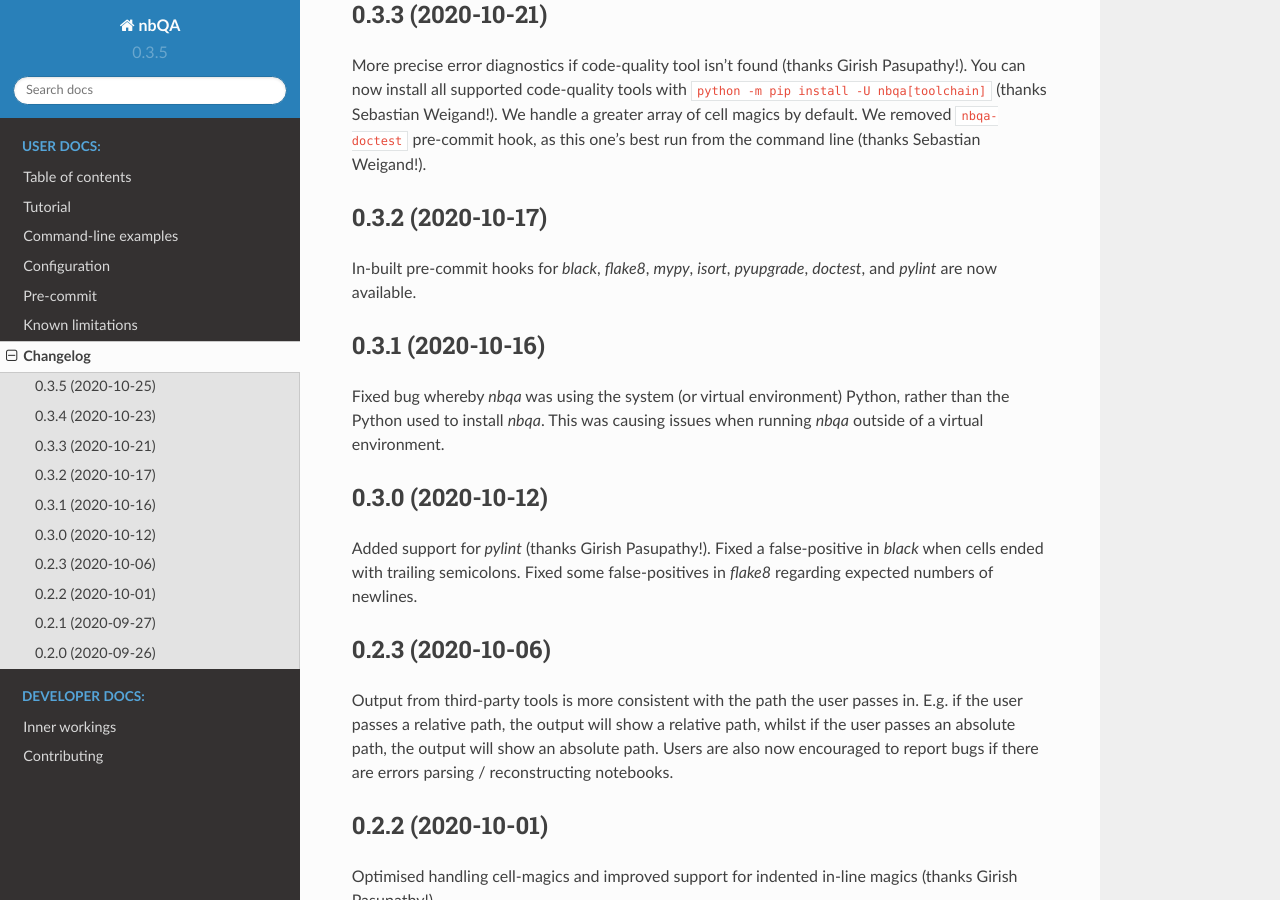
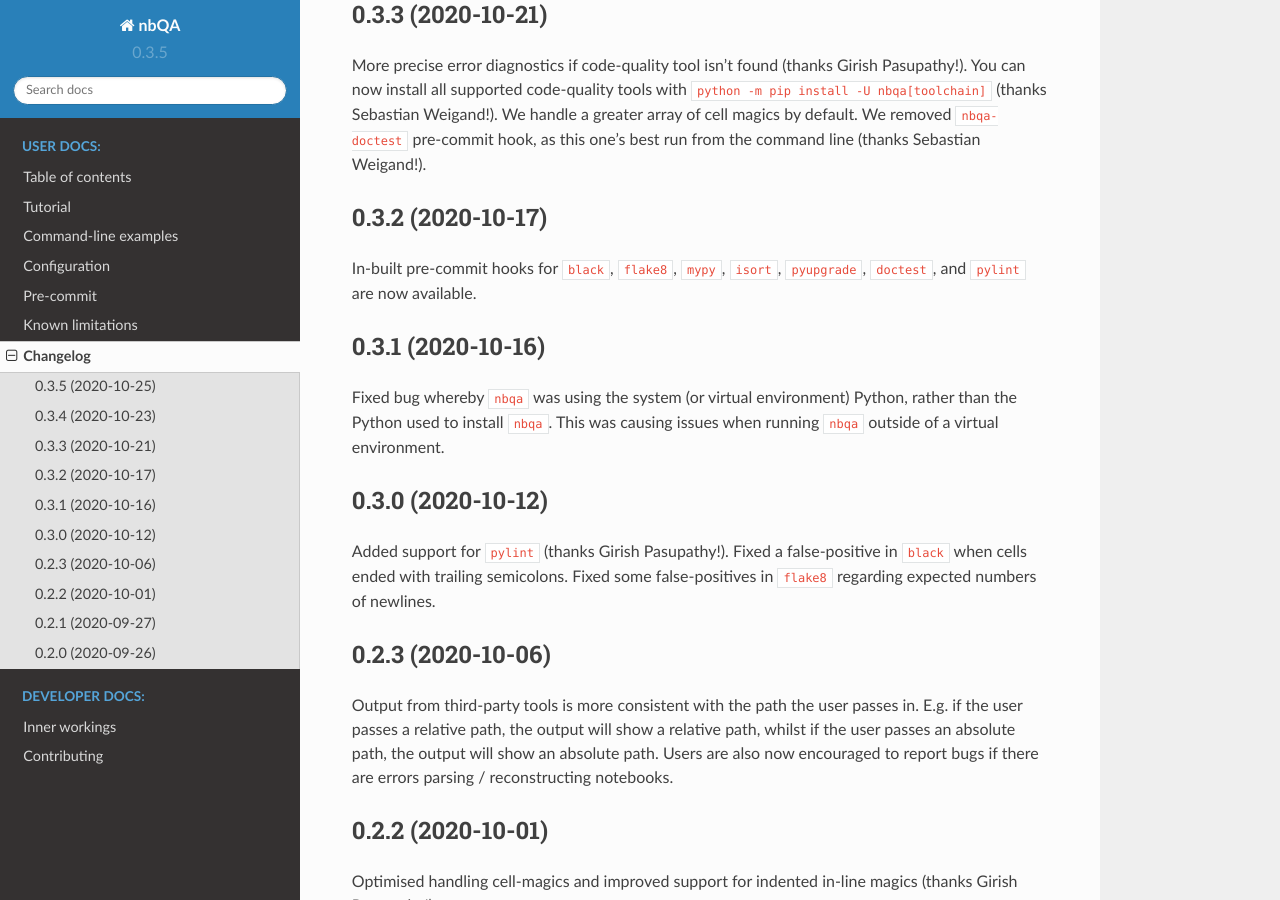
Before and after one commit to nbQA-dev/nbQA, a Sphinx documentation site: the page built from docs/history.rst, in a window 1280 px wide and 900 px high, scrolled down 395 px. Built offline with Sphinx 7.4.7 and the Read the Docs theme 2.0.0, drawn with Linux system fonts in a browser that asks for light colours.

Commit message:
fix some backticks

```diff
--- a/docs/contributing.rst
+++ b/docs/contributing.rst
@@ -59,9 +59,9 @@
 Get Started!
 ------------
 
-Ready to contribute? Here's how to set up `nbqa` for local development.
+Ready to contribute? Here's how to set up ``nbqa`` for local development.
 
-1. Fork the `nbqa` repo on GitHub.
+1. Fork the ``nbqa`` repo on GitHub.
 2. Clone your fork locally::
 
     $ git clone git@github.com:your_name_here/nbqa.git nbqa-dev
--- a/docs/history.rst
+++ b/docs/history.rst
@@ -24,22 +24,22 @@
 0.3.2 (2020-10-17)
 ------------------
 
-In-built pre-commit hooks for `black`, `flake8`, `mypy`, `isort`, `pyupgrade`, `doctest`, and `pylint` are
+In-built pre-commit hooks for ``black``, ``flake8``, ``mypy``, ``isort``, ``pyupgrade``, ``doctest``, and ``pylint`` are
 now available.
 
 0.3.1 (2020-10-16)
 ------------------
 
-Fixed bug whereby `nbqa` was using the system (or virtual environment) Python, rather than
-the Python used to install `nbqa`. This was causing issues when running `nbqa` outside of a
+Fixed bug whereby ``nbqa`` was using the system (or virtual environment) Python, rather than
+the Python used to install ``nbqa``. This was causing issues when running ``nbqa`` outside of a
 virtual environment.
 
 0.3.0 (2020-10-12)
 ------------------
 
-Added support for `pylint` (thanks Girish Pasupathy!).
-Fixed a false-positive in `black` when cells ended with trailing semicolons.
-Fixed some false-positives in `flake8` regarding expected numbers of newlines.
+Added support for ``pylint`` (thanks Girish Pasupathy!).
+Fixed a false-positive in ``black`` when cells ended with trailing semicolons.
+Fixed some false-positives in ``flake8`` regarding expected numbers of newlines.
 
 0.2.3 (2020-10-06)
 ------------------
```
